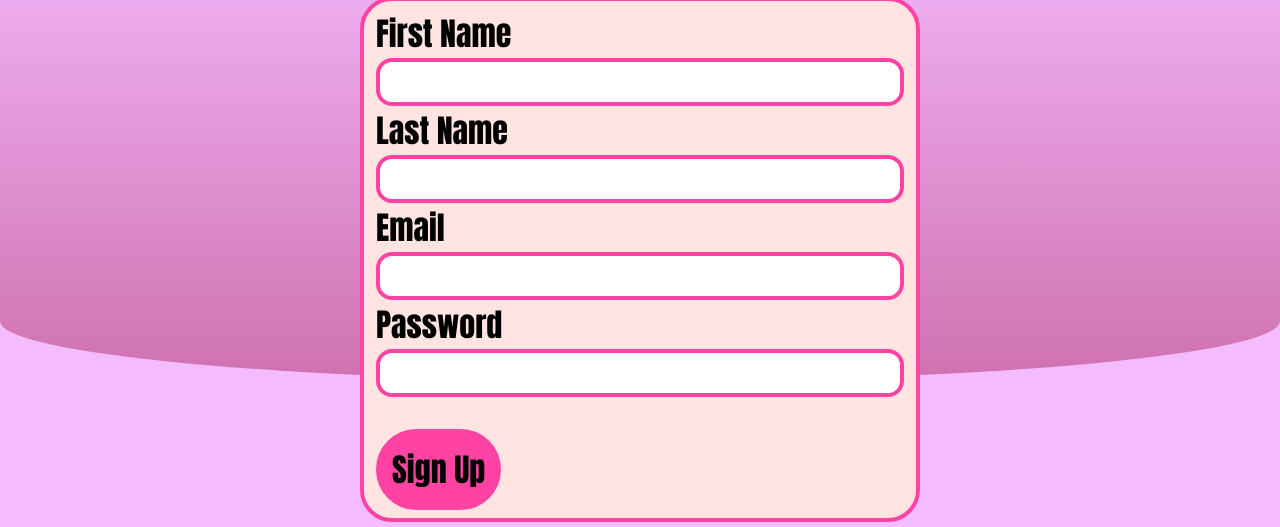
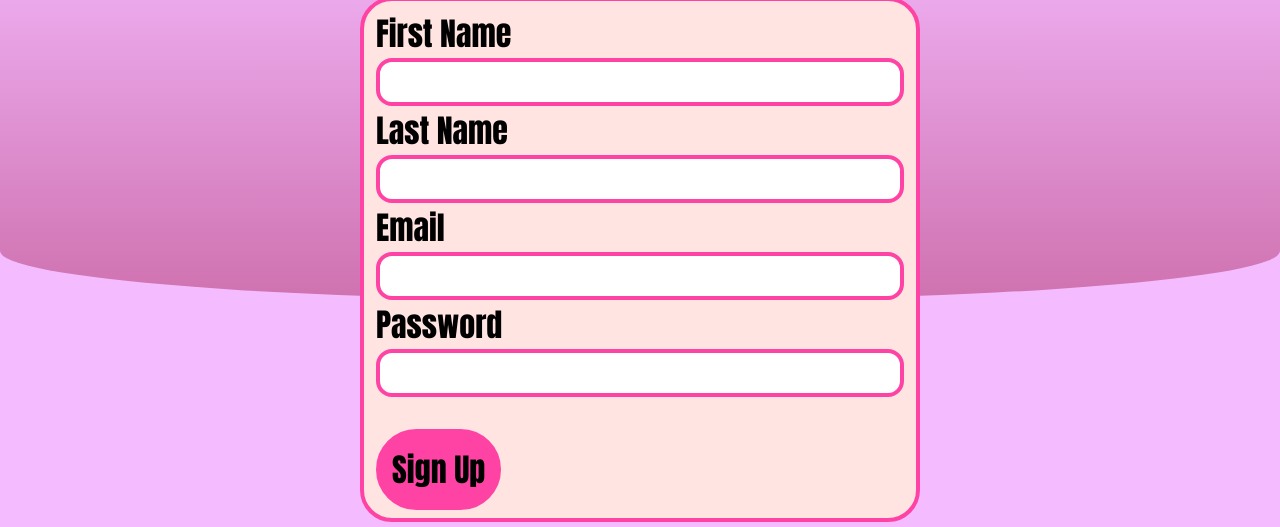
Before and after one commit to VioletViolaVi/contact_form, a plain HTML site: page index.html in a window 1280 px wide. Shown: the part 99-626 px from the top of the page. Drawn offline with Linux system fonts and the light colour scheme; a web font is replaced by a local one.

Commit message:
change height of bg curve

```diff
--- a/static/css/curve_bg.css
+++ b/static/css/curve_bg.css
@@ -2,7 +2,7 @@
 .curved {
   z-index: -1;
   position: absolute;
-  height: 60%;
+  height: 25rem;
   width: 100%;
   top: 0;
   border-bottom-left-radius: 80% 20%;
```
